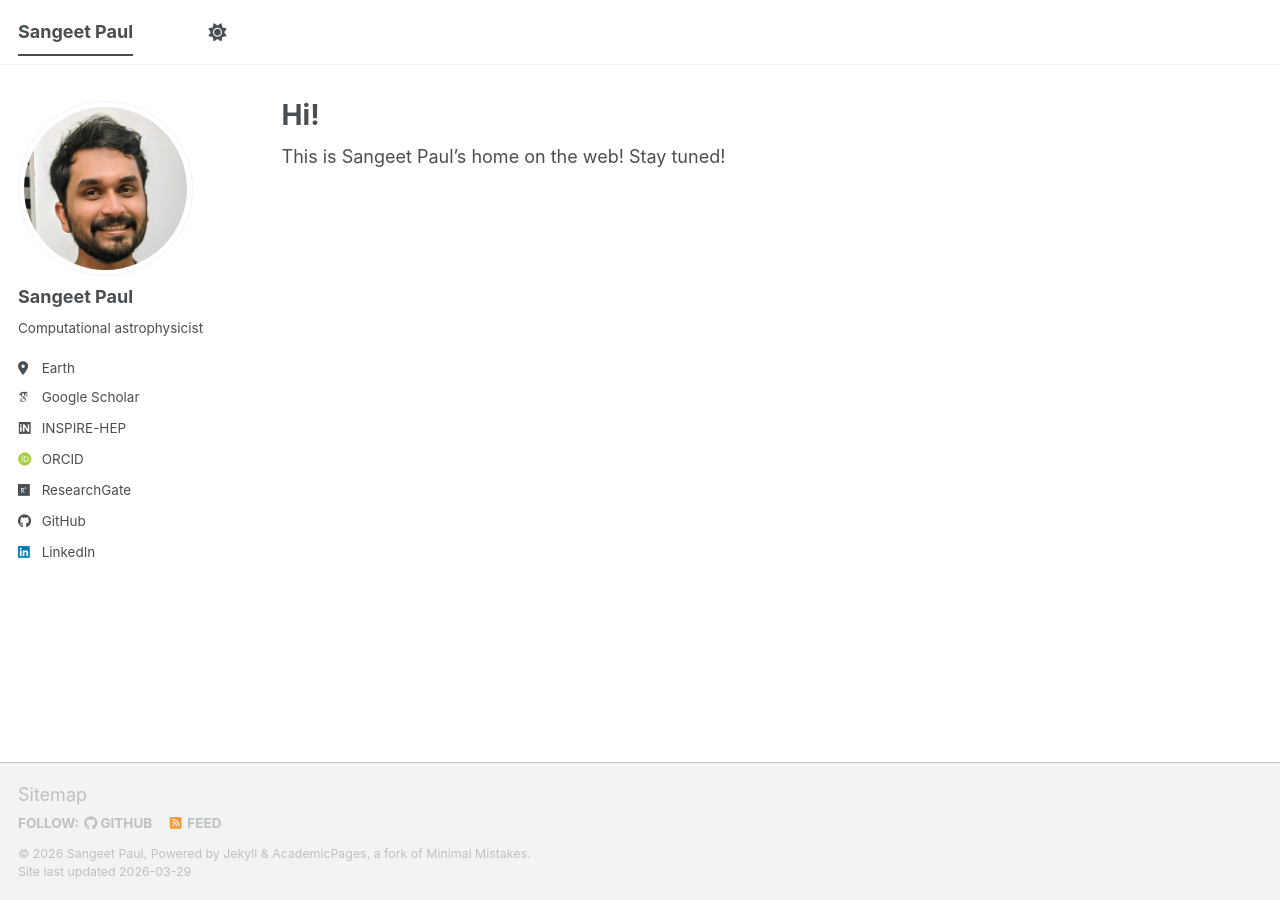
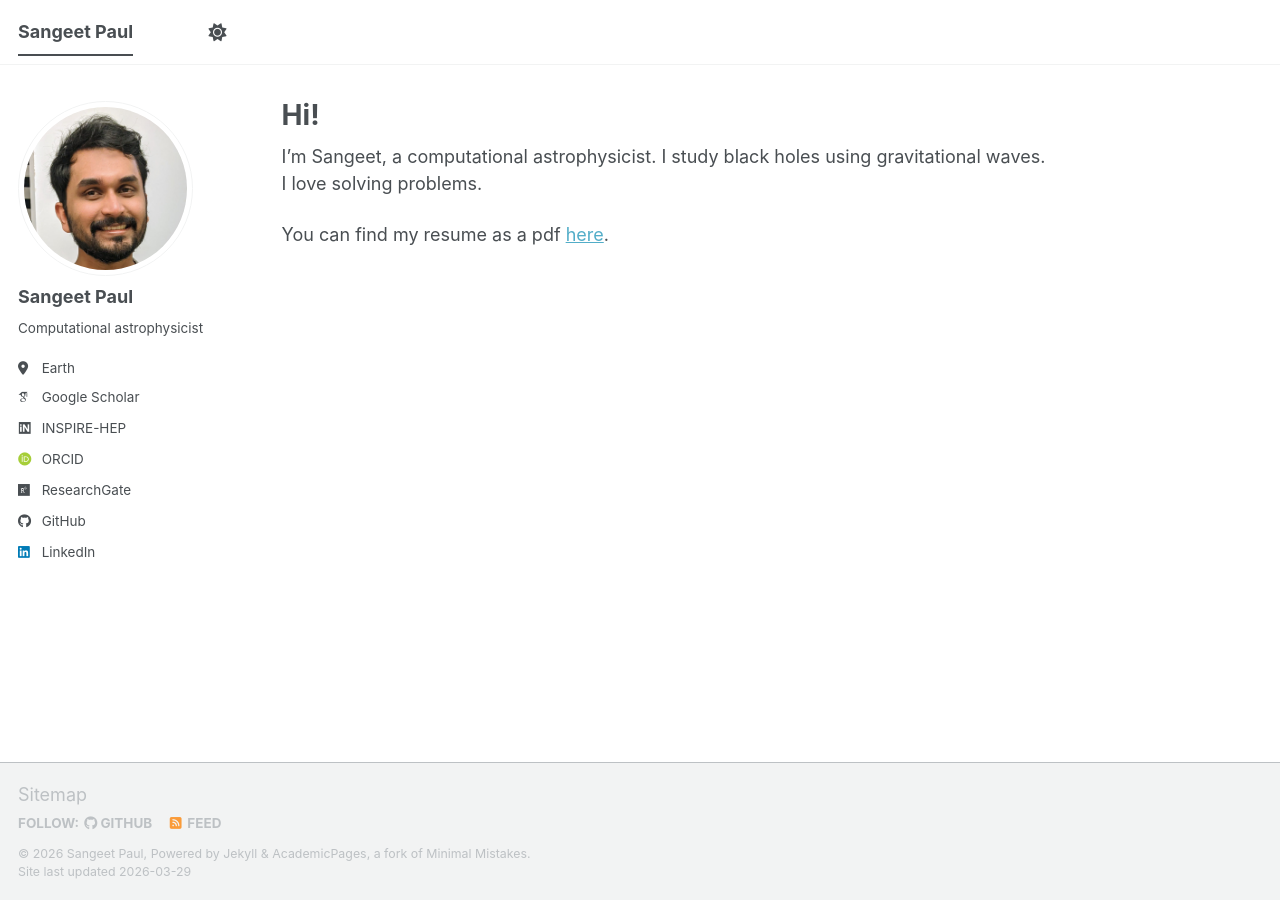
Before and after one commit to sangeetpaul/sangeetpaul.github.io, a Jekyll site: the page built from _pages/about.md, in a window 1280 px wide. Built offline with Jekyll 4.4.1, drawn with Linux system fonts in a browser that asks for light colours; some web fonts are replaced; a script bundle is joined from its source files by our own code; library files that are not in the unit come from our copies.

Commit message:
Update about.md

```diff
--- a/_pages/about.md
+++ b/_pages/about.md
@@ -7,4 +7,6 @@ redirect_from:
   - /about.html
 ---
 
-This is Sangeet Paul's home on the web! Stay tuned!
+I’m Sangeet, a computational astrophysicist. I study black holes using gravitational waves. I love solving problems.
+
+You can find my resume as a pdf [here](files/sangeet_paul_resume.pdf).
```
